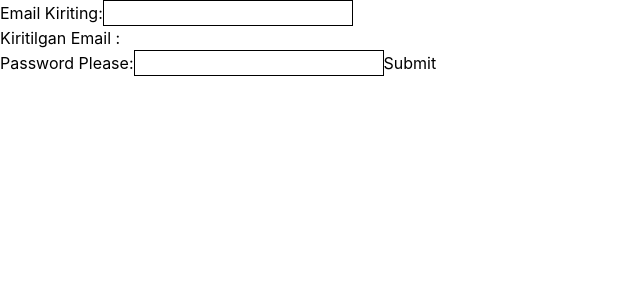
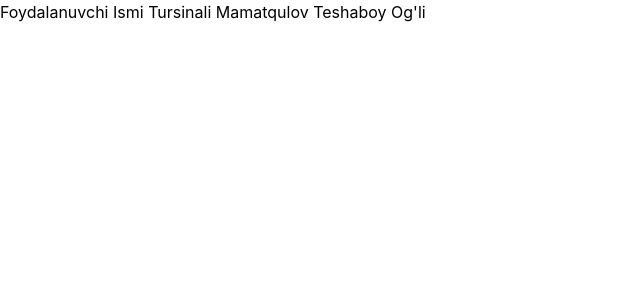
Before and after one commit to theshoxjaxon/reactGW100, a React (Vite) app: page / in a window 1280 px wide. Shown: the top 300 px of the page, without its empty margins (0-640 px from the left). Built offline with nearby package versions, Linux system fonts and the light colour scheme.

Commit message:
Use Effect

```diff
--- a/src/App.jsx
+++ b/src/App.jsx
@@ -8,12 +8,13 @@ import Inputs from './components/Inputs'
 import Form from './components/Form'
 import Test from './components/Test'
 import FormTest from './components/FormTest'
+import UseEffectTest from './components/UseEffectTest'
 const App = () => {
   return (
     <div>
       {/* <Inputs /> */}
-      <FormTest />
-
+      {/* <FormTest /> */}
+      <UseEffectTest />
     </div>
   )
 }
--- /dev/null
+++ b/src/components/UseEffectTest.jsx
@@ -0,0 +1,22 @@
+import React from 'react'
+import { useEffect, useState } from 'react'
+
+
+
+const UseEffectTest = () => {
+    const [userName, setUserName] = useState("Yuklanmoqda....")
+    useEffect(() => {
+
+        setTimeout(() => {
+            setUserName("Tursinali Mamatqulov Teshaboy Og'li")
+        }, 2000)
+    })
+
+    return (
+        <div>
+            <h1>Foydalanuvchi Ismi {userName}</h1>
+        </div>
+    )
+}
+
+export default UseEffectTest
```
